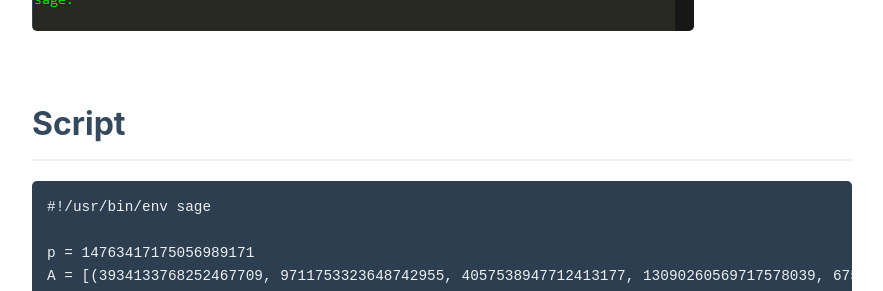
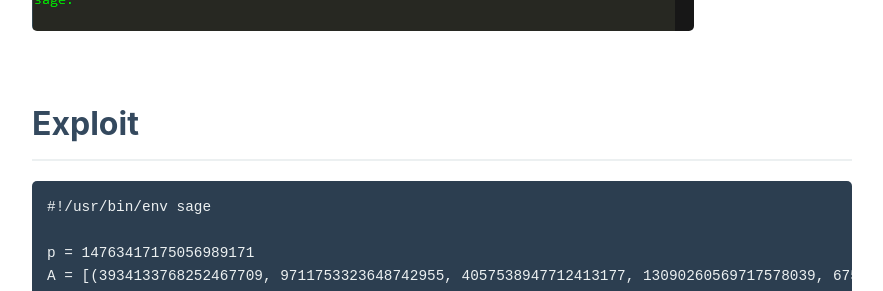
Before and after one commit to andrei2308/ctf-challenges, a Jekyll site: the page built from rocsc2025/mathrix/index.md, in a window 1280 px wide and 900 px high, scrolled down 3386 px. Shown: the part 156-447 px from the top of the window, without its empty margins (198-1081 px from the left). Built offline with Jekyll 4.4.1, drawn with Linux system fonts in a browser that asks for light colours; our own code applies the rules of GitHub Pages for plain Markdown files.

Commit message:
Update index.md

````diff
--- a/rocsc2025/mathrix/index.md
+++ b/rocsc2025/mathrix/index.md
@@ -117,7 +117,7 @@ When running the exploit in SageMath, we get:
 
 ![alt text](image.png)
 
-## Script
+## Exploit
 
 ```python
 #!/usr/bin/env sage
````
